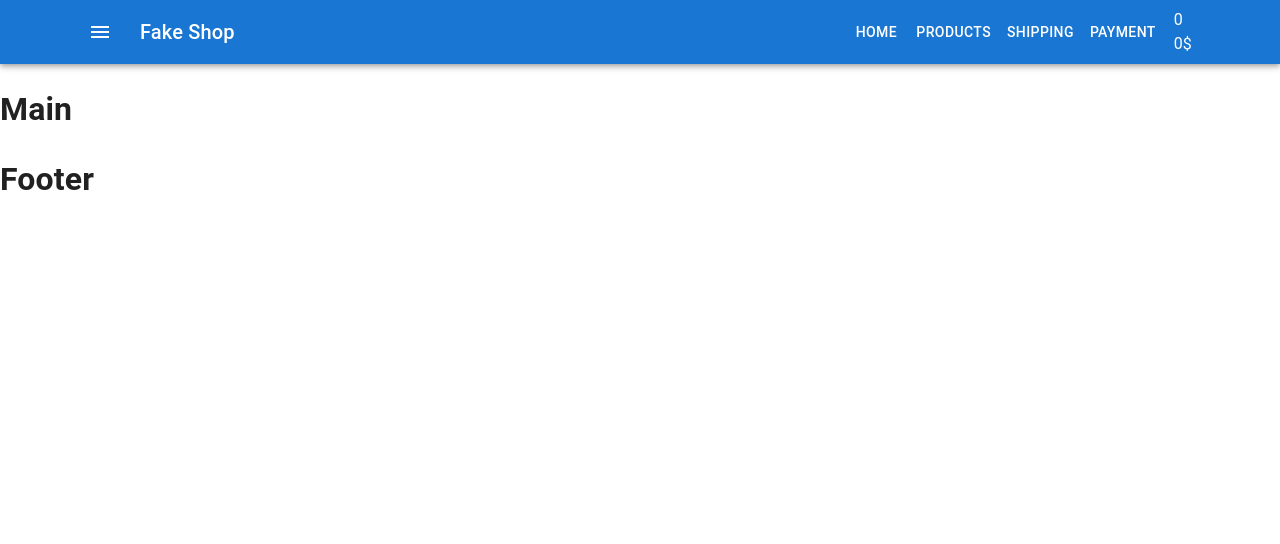
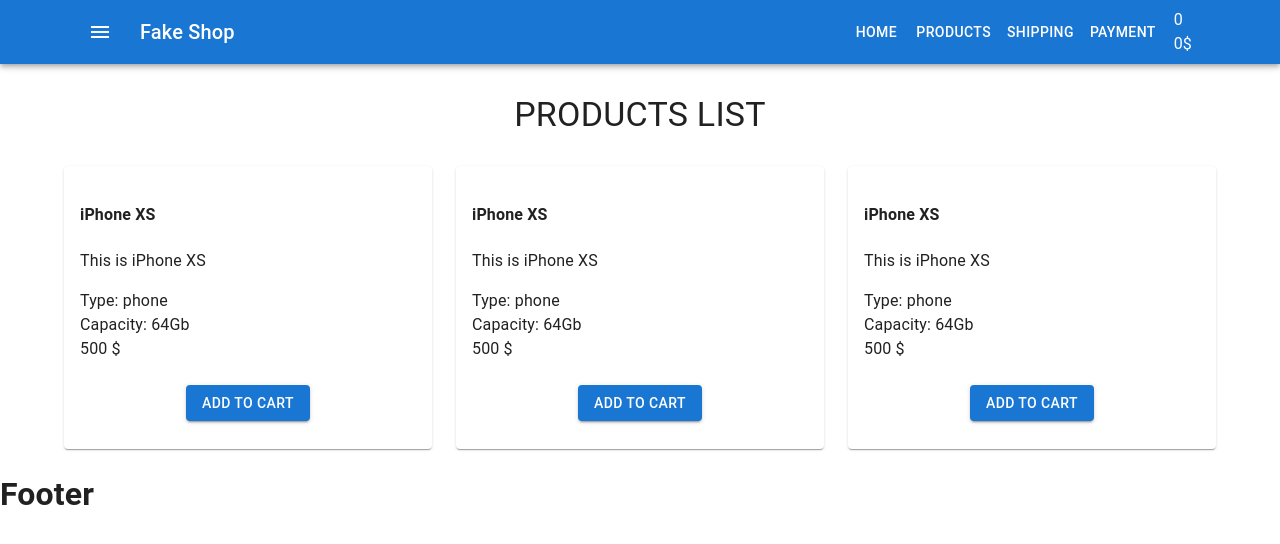
Before and after one commit to kznkv-skillup/fake, a React (Create React App) app: page / in a window 1280 px wide. Shown: the top 544 px of the page. Built offline with nearby package versions, Linux system fonts and the light colour scheme.

Commit message:
add ProductListItem

```diff
--- /dev/null
+++ b/src/components/Products/ProductListItem.js
@@ -0,0 +1,20 @@
+import React from 'react'
+import { Card, CardActions, CardContent, Button } from '@mui/material'
+import './ProductListItem.scss'
+
+export const ProductListItem = () => {
+    return (
+        <Card>
+            <CardContent>
+                <h4>iPhone XS</h4>
+                <p>This is iPhone XS</p>
+                <div>Type: phone</div>
+                <div>Capacity: 64Gb</div>
+                <div>500 $</div>
+            </CardContent>
+            <CardActions className="add-to-cart-block">
+                <Button variant="contained">Add to cart</Button>
+            </CardActions>
+        </Card>
+    )
+}
--- /dev/null
+++ b/src/components/Products/ProductListItem.scss
@@ -0,0 +1,4 @@
+.add-to-cart-block {
+    justify-content: center;
+    margin-bottom: 20px;
+}
--- /dev/null
+++ b/src/components/Products/ProductsList.js
@@ -0,0 +1,38 @@
+import React from 'react'
+import { Grid, Typography } from '@mui/material'
+import { ProductListItem } from './ProductListItem'
+
+export const ProductsList = () => {
+    return (
+        <>
+            <Typography
+                variant="h4"
+                align="center"
+                style={{
+                    margin: '30px 0',
+                    textTransform: 'uppercase',
+                }}
+            >
+                Products List
+            </Typography>
+
+            <Grid
+                container
+                spacing={3}
+                direction="row"
+                justifyContent="center"
+                alignItems="center"
+            >
+                <Grid item xs={12} sm={6} md={4}>
+                    <ProductListItem />
+                </Grid>
+                <Grid item xs={12} sm={6} md={4}>
+                    <ProductListItem />
+                </Grid>
+                <Grid item xs={12} sm={6} md={4}>
+                    <ProductListItem />
+                </Grid>
+            </Grid>
+        </>
+    )
+}
--- a/src/container/Main/Main.js
+++ b/src/container/Main/Main.js
@@ -1,9 +1,13 @@
 import React from 'react'
+import { Container } from '@mui/system'
+import { ProductsList } from 'components/Products/ProductsList'
 
 export const Main = () => {
     return (
         <>
-            <h1>Main</h1>
+            <Container>
+                <ProductsList />
+            </Container>
         </>
     )
 }
```
Also changed, not shown: src/components/Cart/CartHeader.scss (line endings or trailing spaces).
